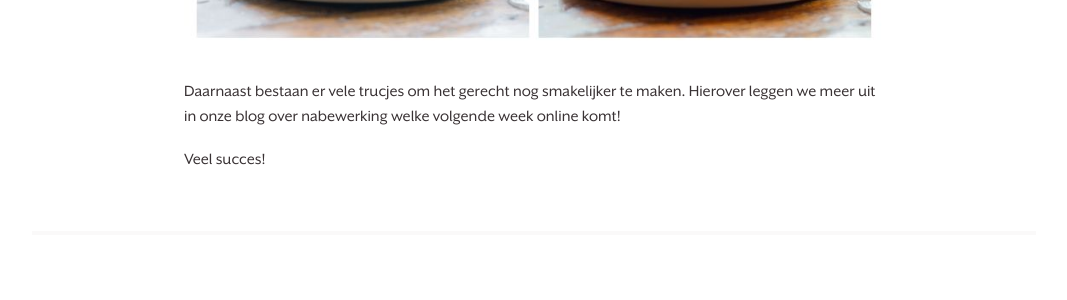
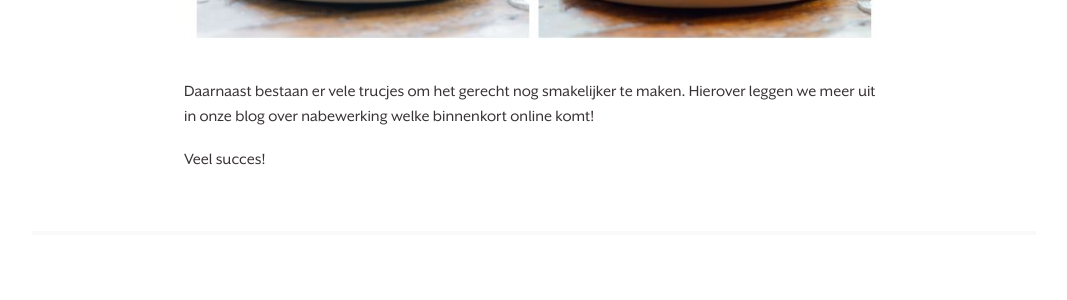
Before and after one commit to Moriaantje/fingerlickingmedia, a Jekyll site: the page built from _posts/2020-06-11-laat-je-gasten-watertanden-met-jouw-fotos.md, in a window 1280 px wide and 900 px high, scrolled down 3981 px. Shown: the part 178-478 px from the top of the window, without its empty margins (106-1173 px from the left). Built offline with Jekyll 4.4.1, drawn with Linux system fonts in a browser that asks for light colours.

Commit message:
Update 2020-06-11-laat-je-gasten-watertanden-met-jouw-fotos.md

```diff
--- a/_posts/2020-06-11-laat-je-gasten-watertanden-met-jouw-fotos.md
+++ b/_posts/2020-06-11-laat-je-gasten-watertanden-met-jouw-fotos.md
@@ -48,6 +48,6 @@ Een filter maakt of kraakt een foto. Kies voor een filter die de kleuren van het
 
 ![Verschil met origineel en nabewerkte foto](/assets/images/blog/laat-je-gasten-watertanden/nabewerking.jpg)
 
-Daarnaast bestaan er vele trucjes om het gerecht nog smakelijker te maken. Hierover leggen we meer uit in onze blog over nabewerking welke volgende week online komt!
+Daarnaast bestaan er vele trucjes om het gerecht nog smakelijker te maken. Hierover leggen we meer uit in onze blog over nabewerking welke binnenkort online komt!
 
 Veel succes!
```
